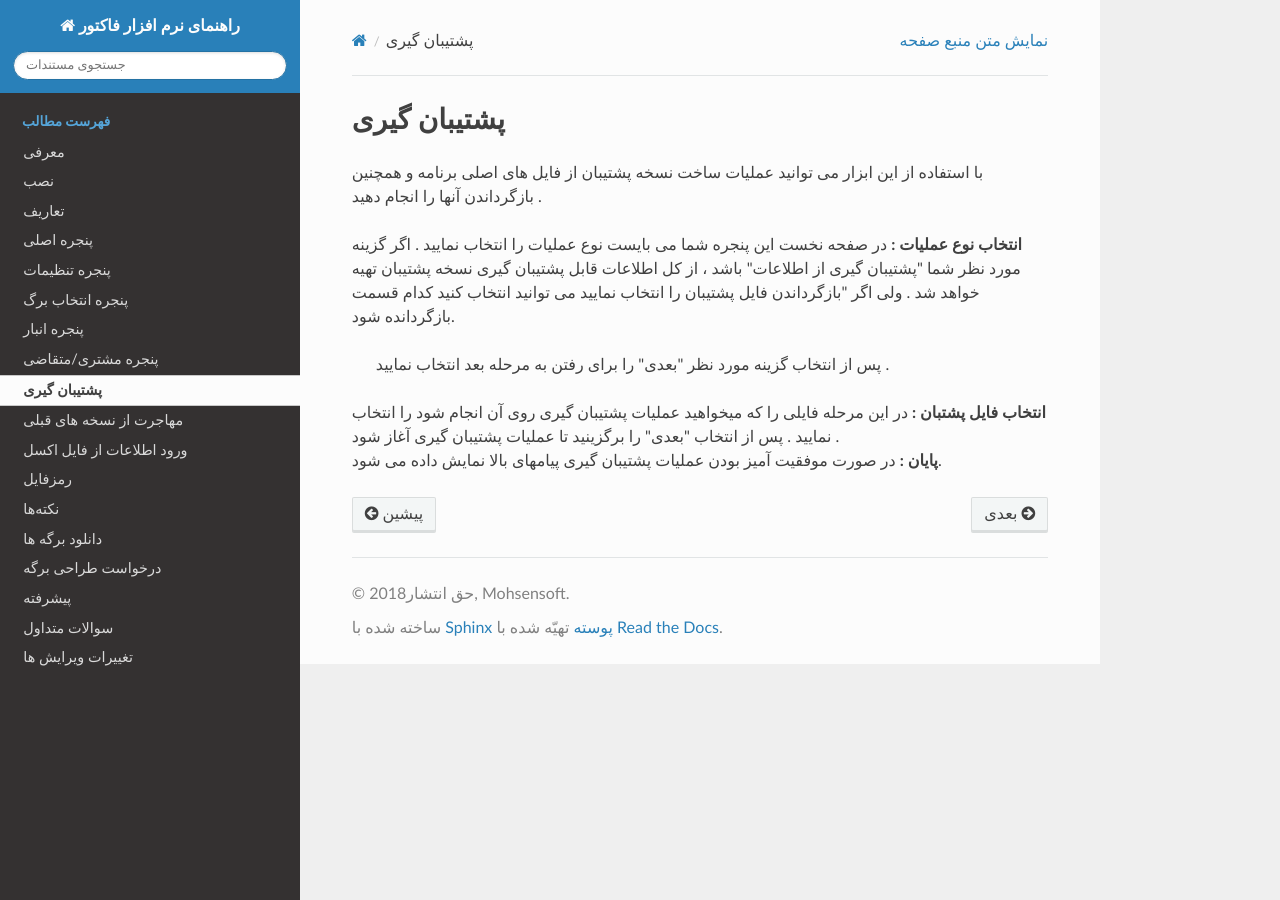
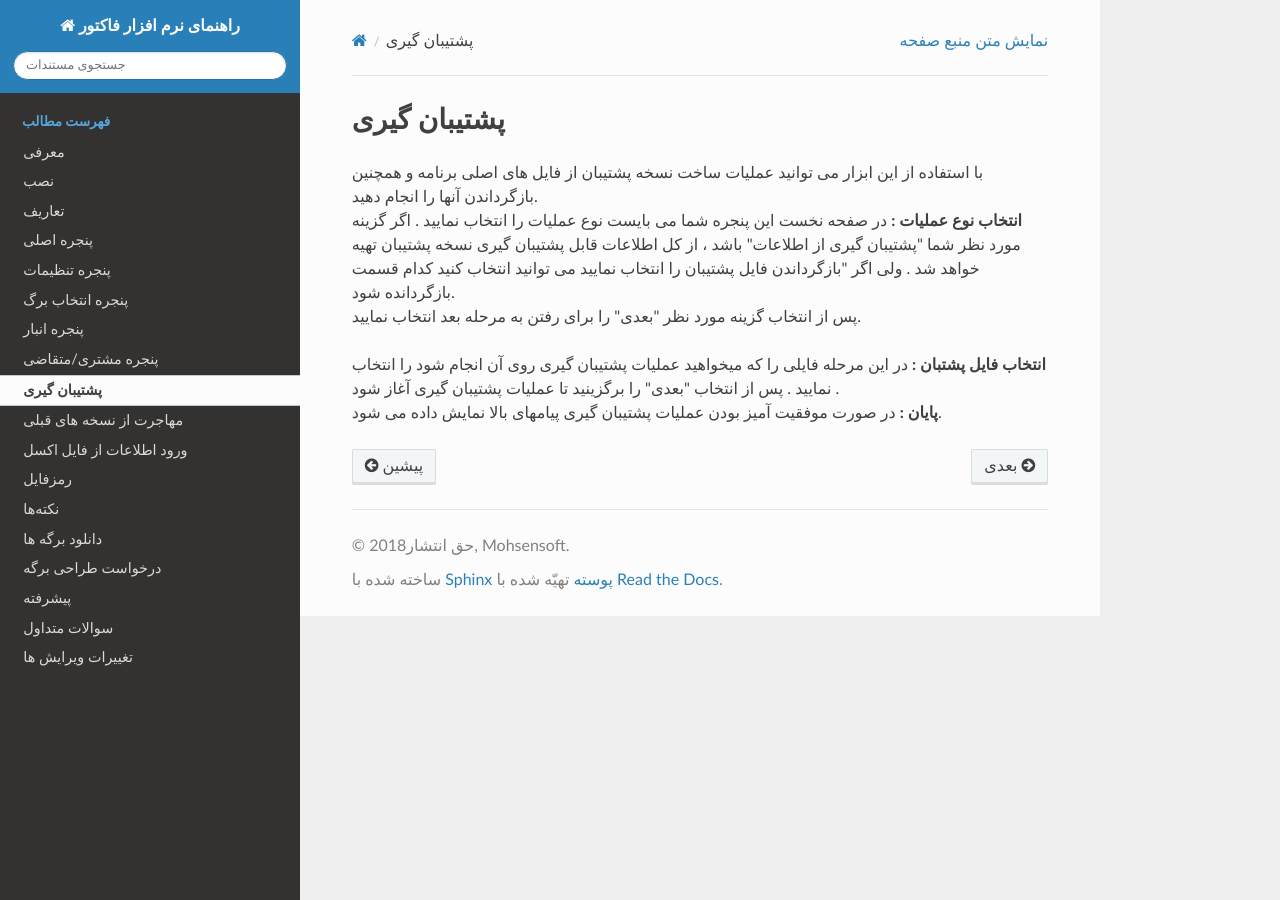
Before and after one commit to Mohsensoft/faktor-doc, a Sphinx documentation site: the page built from docs/source/backup.rst, in a window 1280 px wide. Built offline with Sphinx 7.4.7 and the Read the Docs theme 2.0.0, drawn with Linux system fonts in a browser that asks for light colours.

Commit message:
reformat text

```diff
--- a/docs/source/backup.rst
+++ b/docs/source/backup.rst
@@ -1,10 +1,8 @@
 پشتیبان گیری
 =================
-| با استفاده از این ابزار می توانید عملیات ساخت نسخه پشتیبان از فایل های اصلی برنامه و همچنین بازگرداندن آنها را انجام دهید .
-
+| با استفاده از این ابزار می توانید عملیات ساخت نسخه پشتیبان از فایل های اصلی برنامه و همچنین بازگرداندن آنها را انجام دهید.
 | **انتخاب نوع عملیات :** در صفحه نخست این پنجره شما می بایست نوع عملیات را انتخاب نمایید . اگر گزینه مورد نظر شما "پشتیبان گیری از اطلاعات" باشد ، از کل اطلاعات قابل پشتیبان گیری نسخه پشتیبان تهیه خواهد شد . ولی اگر "بازگرداندن فایل پشتیبان را انتخاب نمایید می توانید انتخاب کنید کدام قسمت بازگردانده شود.
-
- پس از انتخاب گزینه مورد نظر "بعدی" را برای رفتن به مرحله بعد انتخاب نمایید .
+| پس از انتخاب گزینه مورد نظر "بعدی" را برای رفتن به مرحله بعد انتخاب نمایید.
 
 | **انتخاب فایل پشتبان :** در این مرحله فایلی را که میخواهید عملیات پشتیبان گیری روی آن انجام شود را انتخاب نمایید . پس از انتخاب "بعدی" را برگزینید تا عملیات پشتیبان گیری آغاز شود .
 | **پایان :** در صورت موفقیت آمیز بودن عملیات پشتیبان گیری پیامهای بالا نمایش داده می شود.
```
